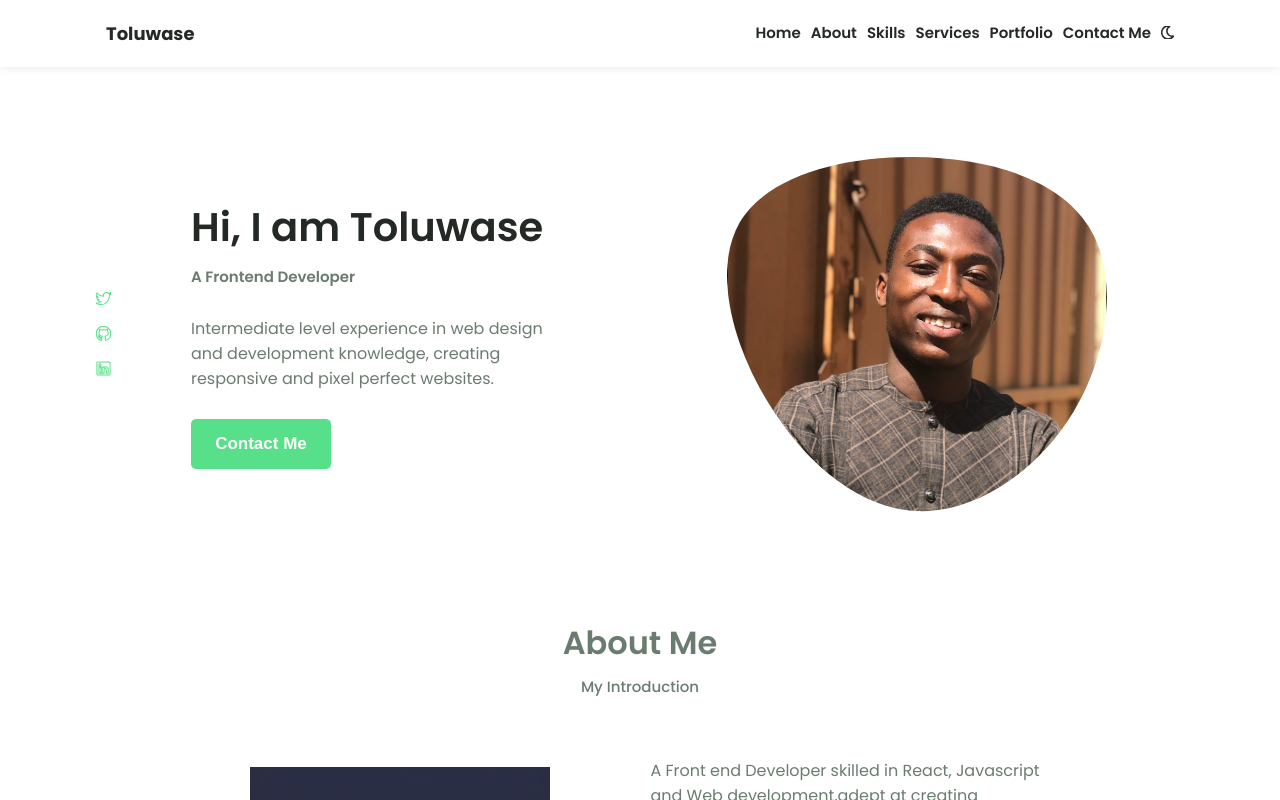
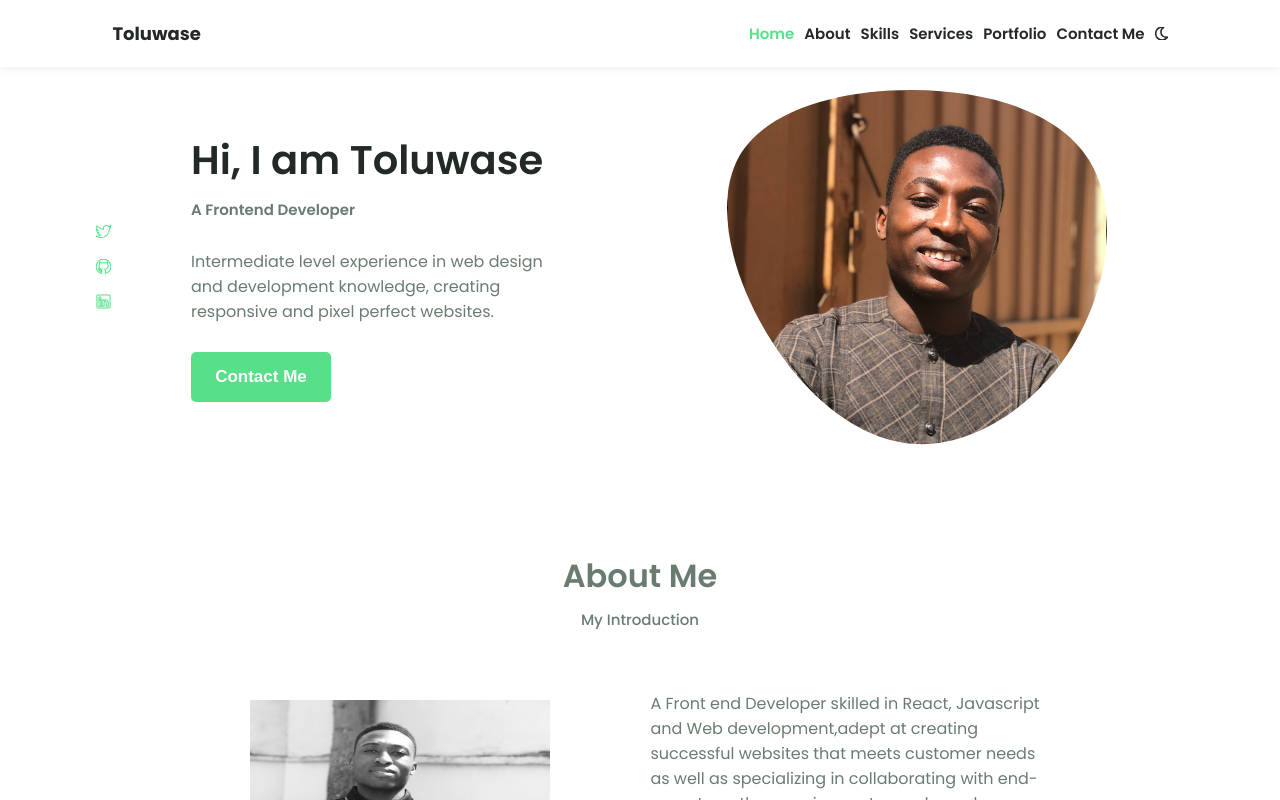
Before and after one commit to Tolubaba/My_portfolio, a React (Vite) app: page / in a window 1280 px wide. Shown: the top 800 px of the page. Built offline with nearby package versions, Linux system fonts and the light colour scheme.

Commit message:
added new things

```diff
--- a/src/App.tsx
+++ b/src/App.tsx
@@ -9,12 +9,13 @@ import { Servicemodal } from './Component/Servicemodal'
 import Portfolio from './Component/Portfolio'
 import Contact from './Component/Contact'
 import Footer from './Component/Footer'
+import Navmodal from './Component/Navmodal'
 
 const App = () => {
 
 
 
-  const {viewmore}=usePortfolioContext()
+  const {viewmore,navmore}=usePortfolioContext()
   const [theme, settheme]=React.useState('lightmode')
 
   const toggleTheme = () => {
@@ -33,6 +34,8 @@ const App = () => {
   return (
     <>
         {viewmore && <Servicemodal/> }
+
+
 
       <Navbar/>
 
--- a/src/Component/About.tsx
+++ b/src/Component/About.tsx
@@ -1,5 +1,7 @@
 import React from 'react'
 import portimage from '../assets/portfolio pic.png'
+import portimage1 from '../assets/IMG_0019.jpeg'
+import portimage2 from '../assets/IMG_0276.jpeg'
 import {useEffect,useState} from 'react'
 import { dataword } from '../helpers'
 import { motion,useInView } from 'framer-motion'
@@ -38,7 +40,7 @@ const About = () => {
 
         <div className='mainaboutbegin'>
             <div className='imagediv'>
-            <img src={portimage} className='aboutimage'/>
+            <img src={portimage2} className='aboutimage'/>
 
             </div>
 
--- a/src/Component/Contact.tsx
+++ b/src/Component/Contact.tsx
@@ -85,19 +85,20 @@ const [formvalues,setformvalues]=useState<Formvalues>(initialFormValues)
         </div>
 
         <div className='contactform'>
-            <form onSubmit={submit}>
+            <form action="https://formspree.io/f/mbjenjel"
+  method="POST">
 
             <div className='firstinput'>
-                <input type='text' placeholder='Name' name='name' value={formvalues.name} onChange={handlechnage}/>
-                <input type='Email' placeholder='Email' name='email' value={formvalues.email} onChange={handlechnage}/>
+                <input type='text' placeholder='Name' name='name' />
+                <input type='Email' placeholder='Email' name='email' />
 
             </div>
             <div className='inputproject'>
-            <input type='text' placeholder='project' name='project' value={formvalues.project} onChange={handlechnage}/>
+            <input type='text' placeholder='project' name='project'/>
             </div>
 
             <div className='textproject'>
-            <textarea placeholder='message' name='textarea' value={formvalues.textarea} onChange={handlechnage}/>
+            <textarea placeholder='message' name='textarea'/>
 
             </div>
 
--- a/src/Component/Navbar.tsx
+++ b/src/Component/Navbar.tsx
@@ -4,7 +4,8 @@ import { FaSun} from 'react-icons/fa';
 import { Link, Element, animateScroll as scroll } from 'react-scroll';
 import { usePortfolioContext } from '../Usecontext';
 import { NavLink } from 'react-router-dom';
-
+import {FaThList} from 'react-icons/fa'
+import Navmodal from './Navmodal';
 
 
 
@@ -17,7 +18,7 @@ href:string
 
 const Navbar = () => {
 
-  const {toggleTheme,theme}=usePortfolioContext()
+  const {toggleTheme,theme,opennav,navmore}=usePortfolioContext()
   return (
     <header>
      <nav className='nav'>
@@ -32,11 +33,12 @@ const Navbar = () => {
             })}
         </ul>
 
-        <div>
+        <div className='navlogo'>
 
 
 
     {theme==='lightmode'?<FaMoon className='color' onClick={toggleTheme}/>: <FaSun className='color' onClick={toggleTheme}/>}
+    <FaThList className='navlist' onClick={opennav}/>
 
 
 
@@ -48,6 +50,7 @@ const Navbar = () => {
 
 
         </nav>
+        <Navmodal/>
     </header>
   )
 }
--- /dev/null
+++ b/src/Component/Navmodal.tsx
@@ -0,0 +1,39 @@
+import React from 'react'
+
+import { usePortfolioContext } from '../Usecontext'
+import { links3 } from '../helpers'
+import { Link } from 'react-scroll'
+
+
+
+
+
+const Navmodal = () => {
+
+    const {navmore}=usePortfolioContext()
+  return (
+    <section className={navmore?'mainnavmodal showcontainer':'mainnavmodal'}>
+
+        <div className='column1'>
+            {links3.slice(0,3).map((_item)=>{
+                return <div>
+                    <Link className='modallink' to={_item.href} offset={_item.offset} spy={true} duration={10} smooth={true}>  <p>{_item.logo} </p>  <p className='navmodalword'>{_item.name} </p> </Link>
+                </div>
+            })}
+
+        </div>
+        <div className='column2'>
+            {links3.slice(3).map((_item)=>{
+                return <div>
+                    <Link className='modallink' to={_item.href} offset={_item.offset} spy={true} duration={10} smooth={true}> <p className='logonav'> {_item.logo}</p>  <p className='navmodalword'>{_item.name} </p>   </Link>
+                </div>
+            })}
+
+        </div>
+
+
+    </section>
+  )
+}
+
+export default Navmodal
--- a/src/Usecontext.tsx
+++ b/src/Usecontext.tsx
@@ -18,6 +18,11 @@ interface portfoliocontext {
  getStorageTheme: () => string,
   toggleTheme: () => void
   theme:string
+  opennav: () => void
+navmore: Boolean
+
+
+
 
 
 
@@ -34,6 +39,14 @@ const PortfolioContext=createContext ({}  as portfoliocontext )
  export const Portfolioprovider = ({children}:Props) => {
 
     const [viewmore,setviewmore]=useState<Boolean>(false);
+
+    const [navmore,setnavmore]=useState<Boolean>(false)
+
+    const opennav=()=>{
+        setnavmore(!navmore)
+    }
+
+
 
     const openview=()=>{
         setviewmore(true)
@@ -91,7 +104,7 @@ const PortfolioContext=createContext ({}  as portfoliocontext )
     // }
 
     return (
-        <PortfolioContext.Provider value={{viewmore,openview,setviewmore,closeview,getStorageTheme,toggleTheme,theme}}>
+        <PortfolioContext.Provider value={{viewmore,openview,setviewmore,closeview,getStorageTheme,toggleTheme,theme,navmore,opennav}}>
             {children}
 
         </PortfolioContext.Provider>
--- a/src/helpers.tsx
+++ b/src/helpers.tsx
@@ -1,3 +1,9 @@
+import {GoHome} from 'react-icons/go'
+import {GrServices} from 'react-icons/gr'
+import {FiFileText} from 'react-icons/fi'
+import {GoBriefcase} from 'react-icons/go'
+import { FiSend } from 'react-icons/fi';
+import {BsFillPersonFill} from 'react-icons/bs'
 
  export const links=[
     {name:'Services',
@@ -24,12 +30,14 @@ export const links2=[
     {
         name:'Home',
         href:'home',
-        offset:-90
+        offset:-90,
+
     },
     {
         name:'About',
         href:'about',
-        offset:-110
+        offset:-110,
+
     },
     {
         name:'Skills',
@@ -50,6 +58,48 @@ export const links2=[
         name:'Contact Me',
         href:'contact me',
         offset:-80
+    }
+
+]
+
+export const links3=[
+
+    {
+        name:'Home',
+        href:'home',
+        offset:-90,
+        logo:<GoHome className='helperlogo'/>
+    },
+    {
+        name:'About',
+        href:'about',
+        offset:-110,
+        logo:<BsFillPersonFill className='helperlogo'/>
+    },
+    {
+        name:'Skills',
+        href:'skills',
+        offset:-100,
+        logo:<FiFileText className='helperlogo'/>
+    },
+    {name:'Services',
+    href:'services',
+    offset:-90,
+    logo:<GrServices className='helperlogo'/>
+
+    },
+    {
+        name:'Portfolio',
+        href:'portfolio',
+        offset:-80,
+        logo:<GoBriefcase className='helperlogo'/>
+    },
+    {
+        name:'Contact Me',
+        href:'contact me',
+        offset:-80,
+        logo:<FiSend style={{  transform: 'rotate(40deg)',
+    }} className='helperlogo'/>
     }
 
 ]
--- a/src/index.css
+++ b/src/index.css
@@ -65,6 +65,7 @@ body{
   width:100%;
   margin: 0 auto;
   font-family: 'Poppins', sans-serif;
+  background-color: var(--background);
 }
 
 
@@ -82,7 +83,7 @@ li{
   padding-left: 10px;
   padding-right: 10px;
   color: var(--primarycolor1);
-  display: none;
+  display: flex;
   background-color:var(--background);
 
 
@@ -90,11 +91,21 @@ li{
 
 header{
   background-color: var(--background);
+    box-shadow: 0 0 10px rgba(0, 0, 0, 0.1);
+    width: 100%;
+    padding-left: 8%;
+  padding-right: 8%;
+
+
 }
 .links{
   display: flex;
   gap: 10px;
 
+}
+
+.links{
+  display: none;
 }
 .body{
   width:85%;
@@ -113,6 +124,12 @@ header{
 }
 .name:hover{
   color: hsl( 142, 69%, 61%);
+}
+
+.navlogo{
+  display: flex;
+  gap: 10px;
+  align-items: center;
 }
 
 a{
@@ -194,7 +211,7 @@ color: var(--primarycolor2);
 .contactme{
   background-color:hsl( 142, 69%, 61%);
   border: none;
-  width:140px;
+  width:120px;
   border-radius: 5px;
   height: 40px;
   margin-top: 20px;
@@ -255,13 +272,14 @@ color: var(--primarycolor2);
   text-align: center;
 }
 header{
-  position: sticky;
+  position: fixed;
   top: 0;
+  width: 100%;
   z-index: 10000000;
 }
 .aboutimage{
-  width:200px;
-  height: 200px;
+  width:230px;
+  height: 230px;
 
 }
 .imagediv{
@@ -303,7 +321,7 @@ header{
 .aboutbtn{
   background-color:hsl( 142, 69%, 61%);
   border: none;
-  width:140px;
+  width:120px;
   border-radius: 5px;
   height: 40px;
   margin-top: 20px;
@@ -921,6 +939,69 @@ textarea:focus{
   font-size: 15px;
   stroke: white;
 }
+
+.mainnavmodal{
+  width: 100%;
+  height: 0px;
+  overflow: hidden;
+  border-bottom-left-radius: 5px;
+  border-bottom-right-radius: 5px;
+  display: flex;
+  flex-direction: column;
+  justify-content: center;
+  transition: height 0.3s ease-in-out;
+}
+
+.showcontainer{
+
+  height: 150px;
+
+}
+
+.column1{
+  display: flex;
+  justify-content: space-between;
+  width: 95%;
+}
+
+.column2{
+  display: flex;
+  justify-content: space-between;
+  margin-top: 15px;
+  width: 100%;
+}
+
+
+.mainnavmodal a{
+  display: flex;
+  flex-direction: column;
+  justify-content: center;
+  align-items: center;
+}
+
+.helperlogo{
+  font-size: 14px;
+}
+
+.helperlogo:hover{
+  color: hsl( 142, 69%, 61%);
+
+
+
+}
+.navmodalword{
+  font-size: 15px;
+  font-weight: 500;
+}
+.navmodalword:hover{
+  color: hsl( 142, 69%, 61%);
+
+}
+
+.modallink{
+  color: var(--colorblack);
+}
+
 @media screen  and (min-width:600px){
   body{
     background-color:  var(--background);
@@ -933,11 +1014,15 @@ textarea:focus{
   }
 
   .nav{
+    display: flex;
+    width: 100%;
+    margin: 0 auto;
+
+
+  }
+
+  .links li{
     display: none;
-    width: 85%;
-    margin: 0 auto;
-
-
   }
 
   .homepage{
@@ -952,14 +1037,21 @@ gap: 2%;
     width:100%;
 
   }
+
+  .links{
+    display: flex;
+  }
   header{
-    position: sticky;
     width: 100%;
     top: 0;
     z-index: 10000;
     box-shadow: 0 0 10px rgba(0, 0, 0, 0.1);
     background-color:var(--background);
 
+  }
+
+  .navlist{
+    display: block;
   }
   .home__img{
 
@@ -1202,10 +1294,18 @@ font-size: 16px;
 
   .nav{
     display: flex;
-    width: 85%;
+    width: 100%;
     margin: 0 auto;
 
 
+  }
+
+  .navlist{
+    display: none;
+  }
+
+  .links li{
+    display: flex;
   }
 
   .homepage{
@@ -1219,7 +1319,6 @@ align-items: center;
     width:100%;
   }
   header{
-    position: sticky;
     width: 100%;
     top: 0;
     z-index: 10000;
```
Also changed, not shown: src/assets/IMG_0019.jpeg (added), src/assets/IMG_0276.jpeg (added).
